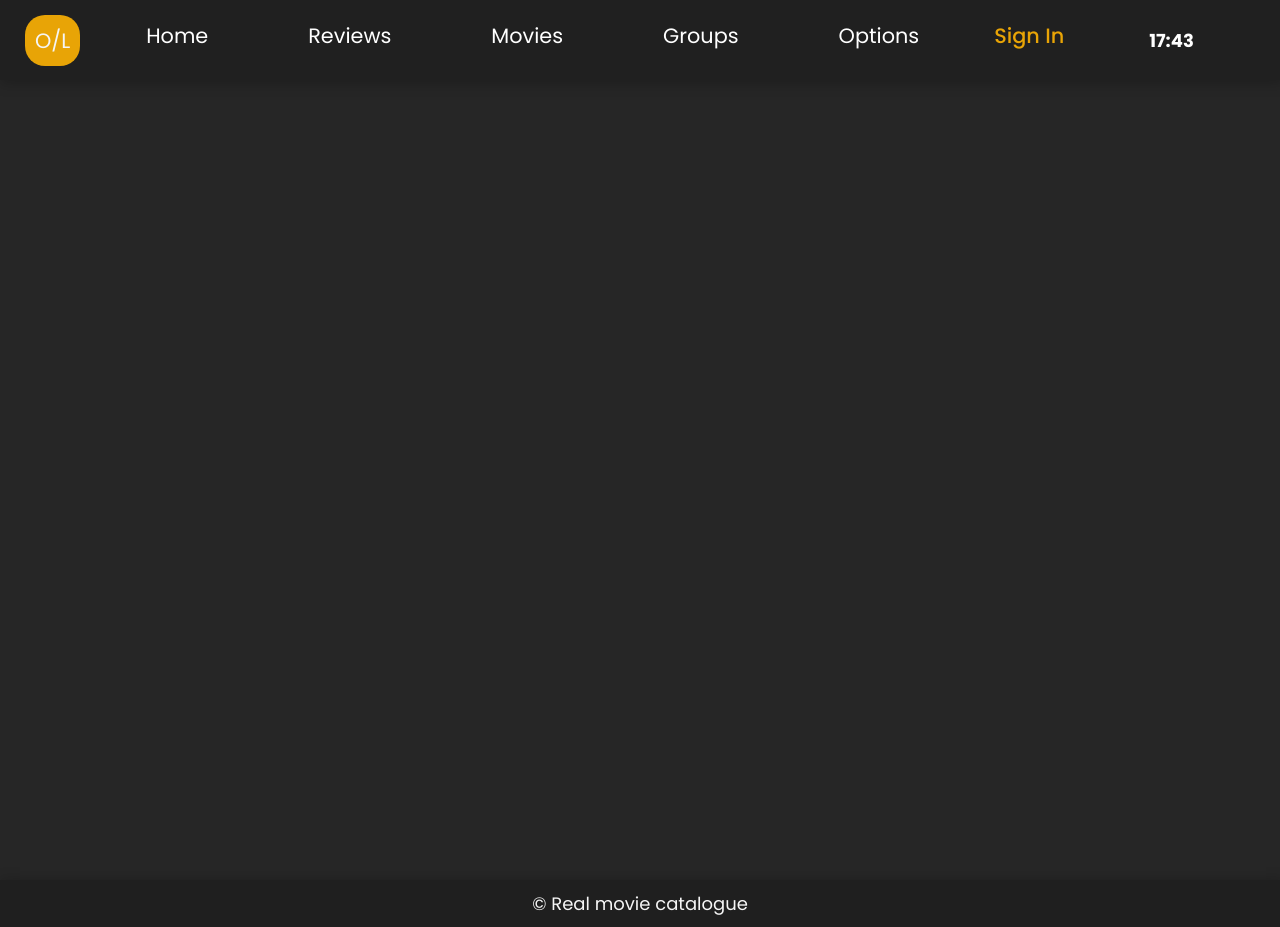
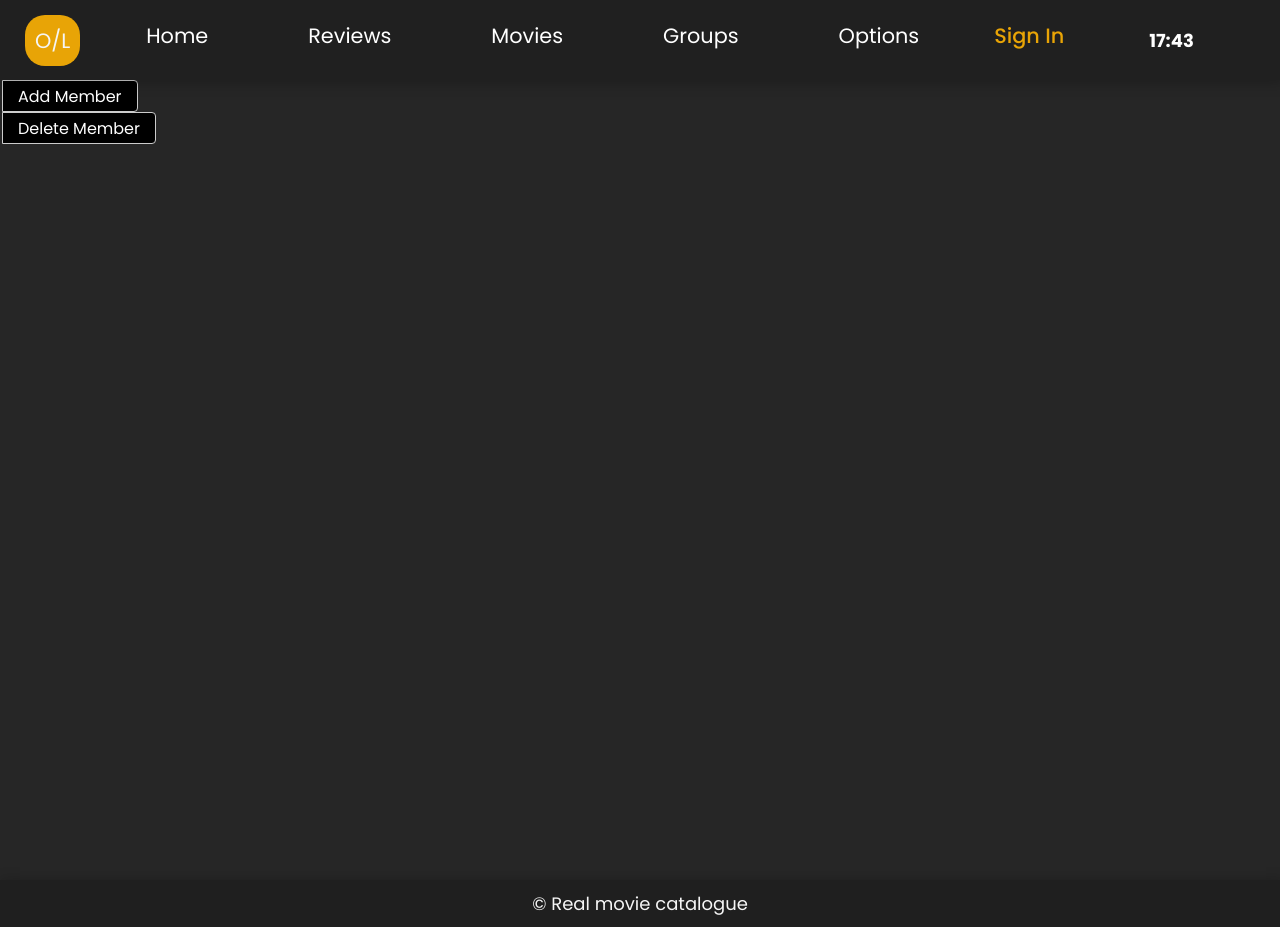
Before and after one commit to TVT22-11/Web-Project, a React (Create React App) app in the folder react-app/: page /Groups/chatpage/1 in a window 1280 px wide. Built offline with nearby package versions, Linux system fonts and the light colour scheme.

Commit message:
Update GroupRoutes.js

```diff
--- a/react-app/src/components/Groups/GroupRoutes.js
+++ b/react-app/src/components/Groups/GroupRoutes.js
@@ -1,6 +1,7 @@
 import React from 'react';
 import CreatingPage from './creatingPage';
 import Groups from './Groups';
+import ChatPage from './chatpage';
 import { Routes, Route, Navigate } from 'react-router-dom';
 
 function GroupRoutes() {
@@ -12,6 +13,7 @@ return(
         <Route path="/" element={<Navigate to="Groups" />} />
         <Route path="Groups/*" element={<Groups />} />
         <Route path="CreatingPage" element={<CreatingPage />} />
+        <Route path="chatpage/:id_party" element={<ChatPage />} />
       </Routes>
     );
     };
```
